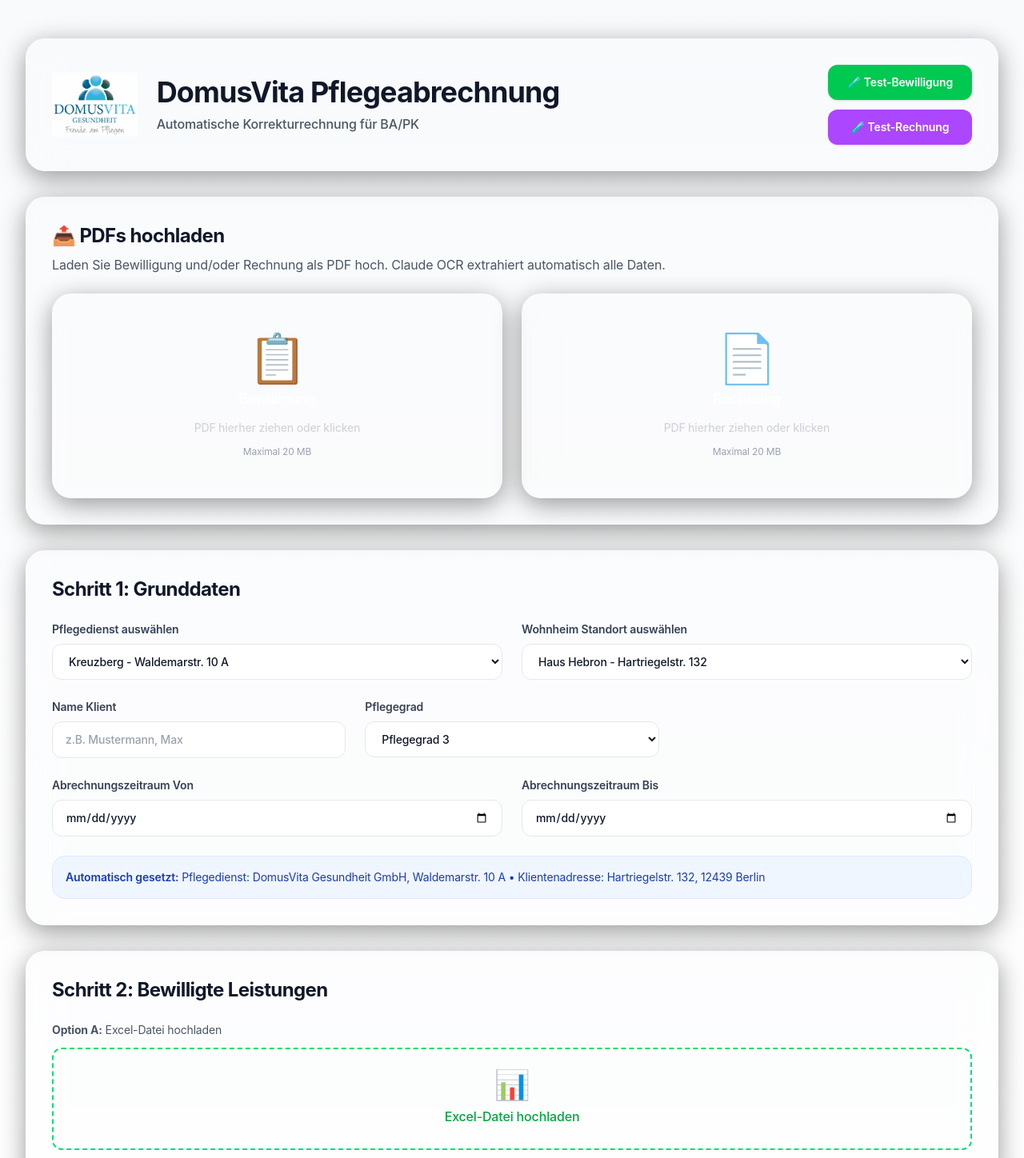
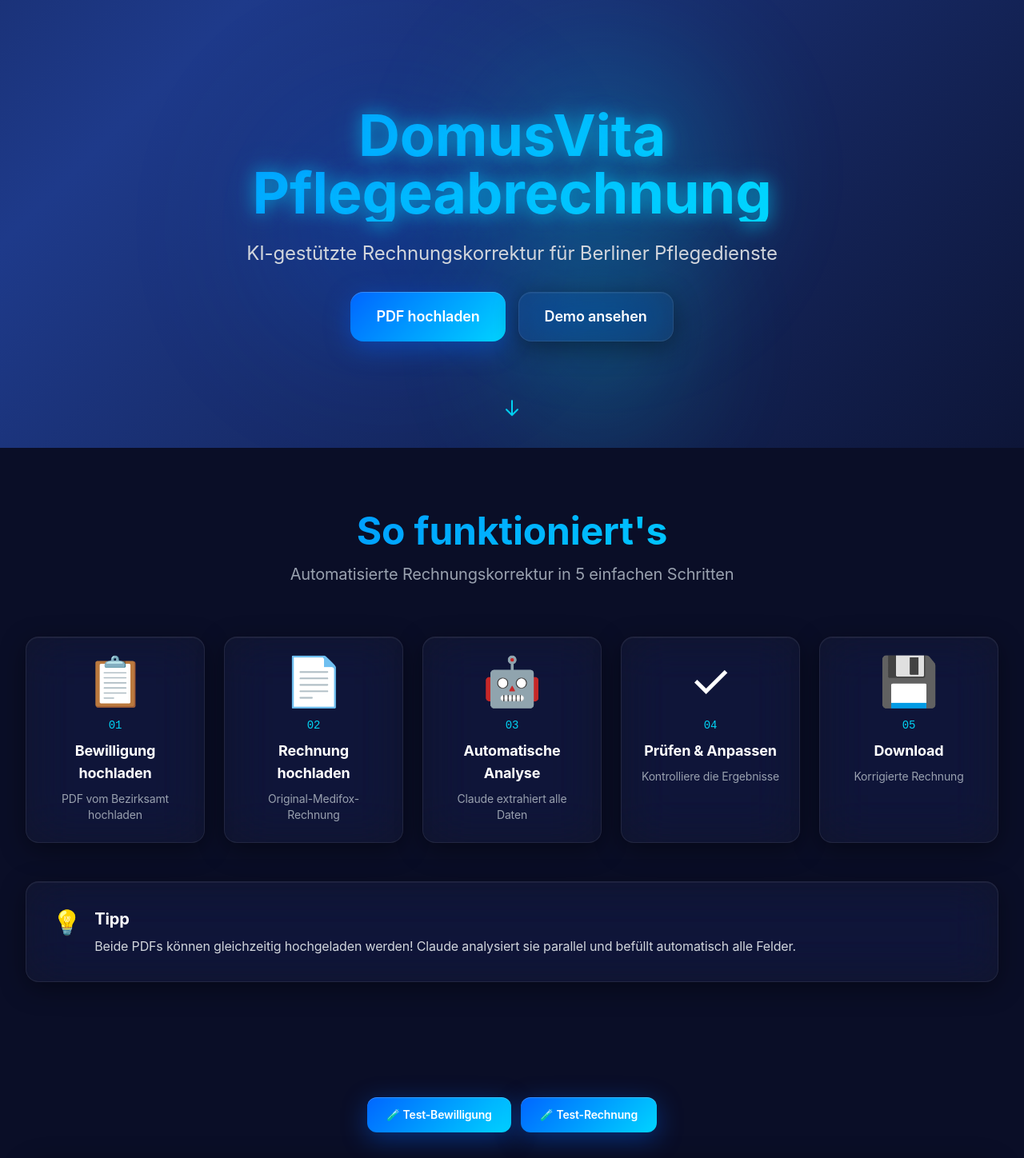
Before and after one commit to alexanderebel-hash/ocr-rechnung, a Next.js app: page / in a window 1280 px wide. Shown: the top 1448 px of the page at 80% size. Built offline with nearby package versions, Linux system fonts and the light colour scheme.

Commit message:
Integrate Hero and HowItWorks, transform main page layout to NeuraCore dark theme

```diff
--- a/app/page.tsx
+++ b/app/page.tsx
@@ -2,6 +2,8 @@
 import { useState } from 'react';
 import * as XLSX from 'xlsx';
 import PDFUpload from '../components/PDFUpload';
+import Hero from '../components/Hero';
+import HowItWorks from '../components/HowItWorks';
 
 interface BewilligungRow {
   lkCode: string;
@@ -643,59 +645,47 @@
 
   return (
     <>
-    <div className="min-h-screen bg-gradient-to-b from-gray-50 to-white px-4 sm:px-6 lg:px-8 py-6 sm:py-8 lg:py-12">
+    <div className="min-h-screen">
+      {/* Hero Section */}
+      <Hero />
+
+      {/* How It Works Section */}
+      <HowItWorks />
+
+      {/* Main Content */}
+      <div className="relative px-4 sm:px-6 lg:px-8 py-12 sm:py-16">
         <div className="max-w-7xl mx-auto">
-        {/* Header */}
-        <header className="glass-card glass-card-hover rounded-3xl p-6 sm:p-8 mb-6 sm:mb-8 print:hidden animate-slide-up">
-          <div className="flex flex-col lg:flex-row lg:items-center lg:justify-between gap-6">
-            <div className="flex items-center gap-4 sm:gap-6">
-              <img
-                src={logoUrl}
-                alt="DomusVita Logo"
-                className="h-16 sm:h-20 w-auto transition-transform duration-300 hover:scale-105"
-              />
-              <div>
-                <h1 className="text-2xl sm:text-3xl lg:text-4xl font-bold text-gray-900 mb-1 sm:mb-2 tracking-tight">
-                  DomusVita Pflegeabrechnung
-                </h1>
-                <p className="text-sm sm:text-base text-gray-600 font-medium">
-                  Automatische Korrekturrechnung für BA/PK
-                </p>
-              </div>
-            </div>
-            <div className="flex flex-row sm:flex-col gap-2 sm:gap-3">
+
+          {/* Test Buttons - Developer Tools */}
+          <div className="flex flex-row gap-3 mb-8 print:hidden justify-center">
             <button
               onClick={ladeTestBewilligung}
-                className="flex-1 sm:flex-none bg-green-500 hover:bg-green-600 text-white px-4 sm:px-6 py-2.5 sm:py-3
-                         rounded-xl font-semibold text-xs sm:text-sm whitespace-nowrap
-                         transition-all duration-200 btn-haptic shadow-sm hover:shadow-md"
+              className="btn-premium-gradient text-white px-6 py-3 rounded-xl font-semibold text-sm
+                       transition-all duration-300 shadow-lg"
             >
               🧪 Test-Bewilligung
             </button>
             <button
               onClick={ladeTestRechnungspositionen}
-                className="flex-1 sm:flex-none bg-purple-500 hover:bg-purple-600 text-white px-4 sm:px-6 py-2.5 sm:py-3
-                         rounded-xl font-semibold text-xs sm:text-sm whitespace-nowrap
-                         transition-all duration-200 btn-haptic shadow-sm hover:shadow-md"
+              className="btn-premium-gradient text-white px-6 py-3 rounded-xl font-semibold text-sm
+                       transition-all duration-300 shadow-lg"
             >
               🧪 Test-Rechnung
             </button>
           </div>
-          </div>
-        </header>
 
         {/* PDF Upload Section */}
-        <section className="glass-card glass-card-hover rounded-3xl p-6 sm:p-8 mb-6 sm:mb-8 print:hidden animate-fade-in">
-          <div className="mb-6">
-            <h2 className="text-xl sm:text-2xl font-bold text-gray-900 mb-2 tracking-tight">
+        <section className="frosted-glass rounded-3xl p-8 sm:p-12 mb-12 print:hidden animate-fade-in">
+          <div className="mb-8 text-center">
+            <h2 className="text-3xl sm:text-4xl font-bold text-white mb-3 text-gradient">
               📤 PDFs hochladen
             </h2>
-            <p className="text-sm sm:text-base text-gray-600">
+            <p className="text-base sm:text-lg text-gray-300">
               Laden Sie Bewilligung und/oder Rechnung als PDF hoch. Claude OCR extrahiert automatisch alle Daten.
             </p>
           </div>
 
-          <div className="grid grid-cols-1 lg:grid-cols-2 gap-4 sm:gap-6">
+          <div className="grid grid-cols-1 lg:grid-cols-2 gap-6 sm:gap-8">
             <PDFUpload
               type="bewilligung"
               onDataExtracted={handleBewilligungExtracted}
@@ -708,22 +698,21 @@
         </section>
 
         {/* Main Form Section */}
-        <section className="glass-card rounded-3xl p-6 sm:p-8 mb-6 sm:mb-8 print:hidden animate-fade-in">
-          <h2 className="text-xl sm:text-2xl font-bold text-gray-900 mb-6 tracking-tight">
+        <section className="frosted-glass rounded-3xl p-8 sm:p-12 mb-12 print:hidden animate-fade-in">
+          <h2 className="text-2xl sm:text-3xl font-bold text-white mb-8 text-center">
             Schritt 1: Grunddaten
           </h2>
 
-        <div className="grid grid-cols-1 lg:grid-cols-2 gap-4 sm:gap-6 mb-6">
+        <div className="grid grid-cols-1 lg:grid-cols-2 gap-6 mb-8">
           <div>
-            <label className="block text-sm font-semibold text-gray-700 mb-2">
+            <label className="block text-sm font-semibold text-gray-300 mb-2">
               Pflegedienst auswählen
             </label>
             <select
               value={pflegedienstKey}
               onChange={(e) => setPflegedienstKey(e.target.value)}
-              className="w-full px-4 py-3 bg-white border border-gray-200 rounded-xl
-                       focus:outline-none focus:ring-2 focus:ring-blue-500 focus:border-transparent
-                       transition-all duration-200 text-sm font-medium text-gray-900"
+              className="input-premium w-full px-4 py-3 rounded-xl
+                       transition-all duration-200 text-sm font-medium"
             >
               <option value="kreuzberg">Kreuzberg - Waldemarstr. 10 A</option>
               <option value="treptow">Treptow - Hoffmannstr. 15</option>
@@ -731,15 +720,14 @@
           </div>
 
           <div>
-            <label className="block text-sm font-semibold text-gray-700 mb-2">
+            <label className="block text-sm font-semibold text-gray-300 mb-2">
               Wohnheim Standort auswählen
             </label>
             <select
               value={wohnheimKey}
               onChange={(e) => setWohnheimKey(e.target.value)}
-              className="w-full px-4 py-3 bg-white border border-gray-200 rounded-xl
-                       focus:outline-none focus:ring-2 focus:ring-blue-500 focus:border-transparent
-                       transition-all duration-200 text-sm font-medium text-gray-900"
+              className="input-premium w-full px-4 py-3 rounded-xl
+                       transition-all duration-200 text-sm font-medium"
             >
               <option value="hebron">Haus Hebron - Hartriegelstr. 132</option>
               <option value="siefos">Siefos - Waldemarstr. 10a</option>
@@ -747,9 +735,9 @@
           </div>
         </div>
 
-        <div className="grid grid-cols-1 md:grid-cols-2 lg:grid-cols-3 gap-4 sm:gap-6 mb-6">
+        <div className="grid grid-cols-1 md:grid-cols-2 lg:grid-cols-3 gap-6 mb-8">
           <div>
-            <label className="block text-sm font-semibold text-gray-700 mb-2">
+            <label className="block text-sm font-semibold text-gray-300 mb-2">
               Name Klient
             </label>
             <input
@@ -757,23 +745,20 @@
               placeholder="z.B. Mustermann, Max"
               value={klientData.name}
               onChange={(e) => updateKlientData('name', e.target.value)}
-              className="w-full px-4 py-3 bg-white border border-gray-200 rounded-xl
-                       focus:outline-none focus:ring-2 focus:ring-blue-500 focus:border-transparent
-                       transition-all duration-200 text-sm font-medium text-gray-900
-                       placeholder:text-gray-400"
+              className="input-premium w-full px-4 py-3 rounded-xl
+                       transition-all duration-200 text-sm font-medium"
             />
           </div>
 
           <div>
-            <label className="block text-sm font-semibold text-gray-700 mb-2">
+            <label className="block text-sm font-semibold text-gray-300 mb-2">
               Pflegegrad
             </label>
             <select
               value={klientData.pflegegrad}
               onChange={(e) => updateKlientData('pflegegrad', parseInt(e.target.value))}
-              className="w-full px-4 py-3 bg-white border border-gray-200 rounded-xl
-                       focus:outline-none focus:ring-2 focus:ring-blue-500 focus:border-transparent
-                       transition-all duration-200 text-sm font-medium text-gray-900"
+              className="input-premium w-full px-4 py-3 rounded-xl
+                       transition-all duration-200 text-sm font-medium"
             >
               <option value={2}>Pflegegrad 2</option>
               <option value={3}>Pflegegrad 3</option>
@@ -785,29 +770,27 @@
 
         <div className="grid grid-cols-1 md:grid-cols-2 gap-4 sm:gap-6 mb-6">
           <div>
-            <label className="block text-sm font-semibold text-gray-700 mb-2">
+            <label className="block text-sm font-semibold text-gray-300 mb-2">
               Abrechnungszeitraum Von
             </label>
             <input
               type="date"
               value={klientData.zeitraumVon}
               onChange={(e) => updateKlientData('zeitraumVon', e.target.value)}
-              className="w-full px-4 py-3 bg-white border border-gray-200 rounded-xl
-                       focus:outline-none focus:ring-2 focus:ring-blue-500 focus:border-transparent
-                       transition-all duration-200 text-sm font-medium text-gray-900"
+              className="input-premium w-full px-4 py-3 rounded-xl
+                       transition-all duration-200 text-sm font-medium"
             />
           </div>
           <div>
-            <label className="block text-sm font-semibold text-gray-700 mb-2">
+            <label className="block text-sm font-semibold text-gray-300 mb-2">
               Abrechnungszeitraum Bis
             </label>
             <input
               type="date"
               value={klientData.zeitraumBis}
               onChange={(e) => updateKlientData('zeitraumBis', e.target.value)}
-              className="w-full px-4 py-3 bg-white border border-gray-200 rounded-xl
-                       focus:outline-none focus:ring-2 focus:ring-blue-500 focus:border-transparent
-                       transition-all duration-200 text-sm font-medium text-gray-900"
+              className="input-premium w-full px-4 py-3 rounded-xl
+                       transition-all duration-200 text-sm font-medium"
             />
           </div>
         </div>
@@ -1907,6 +1890,7 @@
         )}
         </div>
       </div>
+    </div>
     </>
   );
 }
```
Lines whose indentation alone changed are shown as unchanged.
